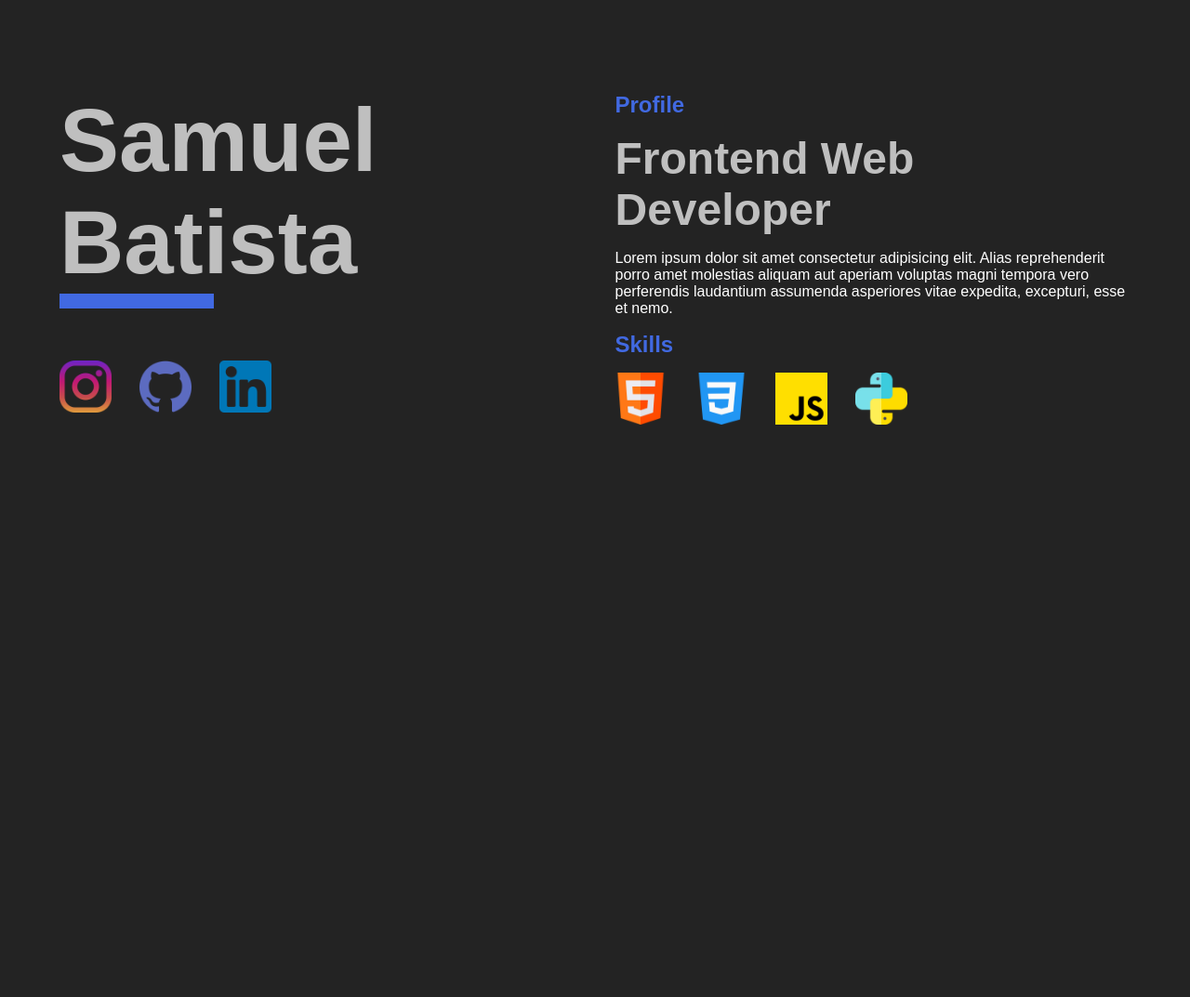
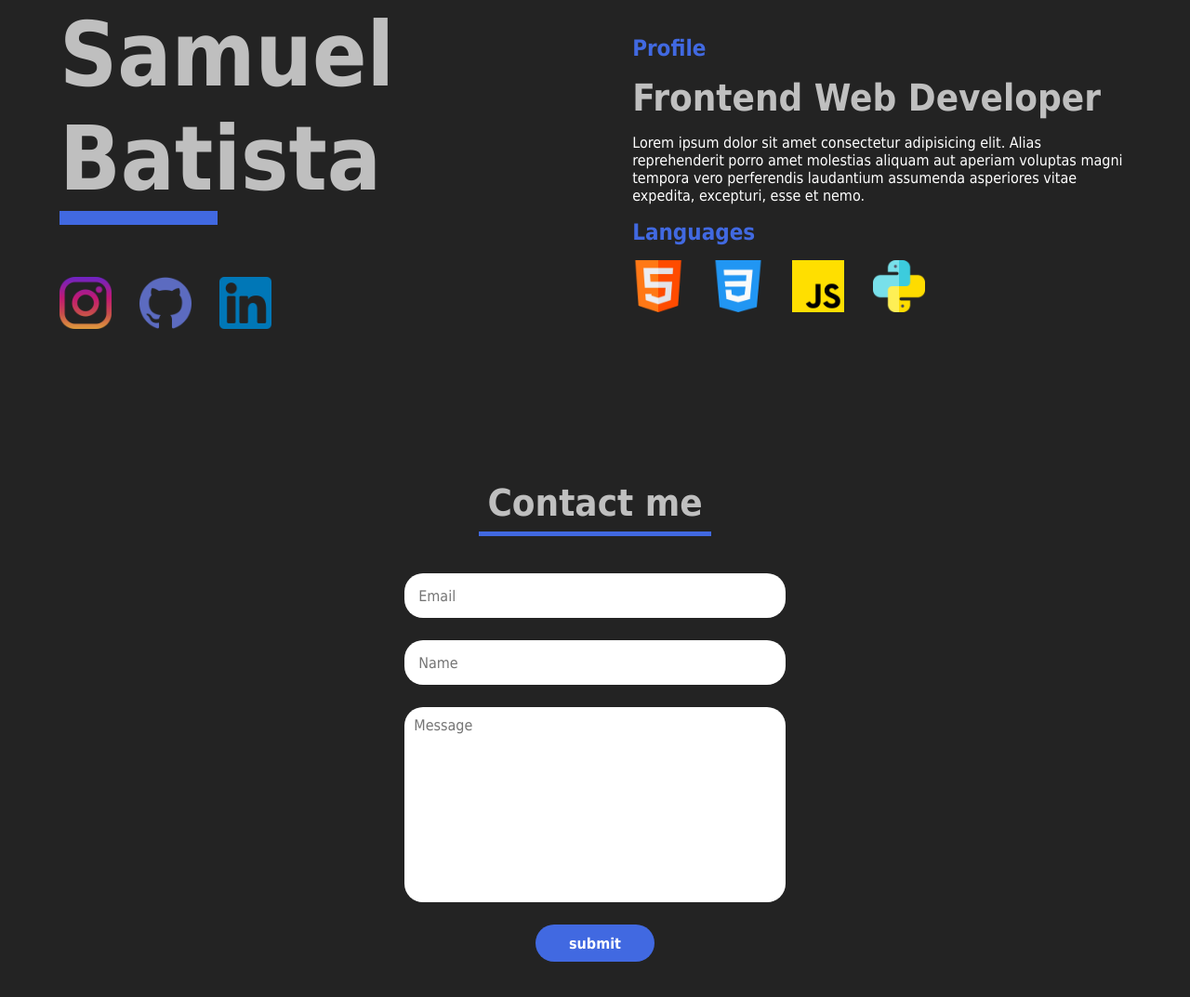
Before and after one commit to Thesamramos/Portifolio, a plain HTML site: page index.html in a window 1280 px wide. Shown: the part 77-1150 px from the top of the page at 93% size. Before the commit the page ends 800 px from the top, so only its background shows below. Drawn offline with Linux system fonts and the light colour scheme.

Commit message:
feedback form

```diff
--- a/css/style.css
+++ b/css/style.css
@@ -9,15 +9,15 @@
     padding: 0;
     margin: 0;
     box-sizing: border-box;
-    font-family:Arial, Helvetica, sans-serif;
+    font-family:Tahoma, Arial, Helvetica, sans-serif;
 }
 
 body {
-    margin: 20vh 5vw;
+    margin: 10vh 5vw;
     background-color: var(--background--);
 }
 
-.page {
+#page {
     display: flex;
     align-items: center;
     justify-content: space-between;
@@ -31,13 +31,13 @@ h1 {
 
 .rect{
     background-color: var(--blue--);
-    width: 13vw;
-    height: 2vh;
+    width: 170px;
+    height: 15px;
     margin-bottom: 7vh;
 }
 
 h2{
-    font-size: 3rem;
+    font-size: 2.5rem;
     color: var(--titles--);
 }
 
@@ -59,3 +59,66 @@ img{
     font-size: 1.5rem;
     font-weight: bold;
 }
+
+.form_div{
+    margin-top: 20vh;
+}
+
+.contact_me{
+    display: flex;
+    flex-direction: column;
+    align-items: center;
+}
+
+.rect2 {
+    width: 250px;
+    height: 5px;
+    margin-top: 1vh;
+    background-color: var(--blue--);
+    display: flex;
+}
+
+form{
+    margin: 5vh;
+    display: flex;
+    flex-direction: column;
+    justify-content: center;
+    align-items: center;
+}
+
+form #email, #name{
+    width: 32vw;
+    height: 6vh;
+    padding: 15px;
+    border: none;
+    border-radius: 20px;
+    margin-bottom: 3vh;
+    font-size: 1rem;
+    outline: none;
+}
+
+input:focus, #message:focus{
+    background-color: lightblue;
+}
+
+#message {
+    width: 32vw;
+    border: none;
+    border-radius: 20px;
+    resize: unset;
+    padding: 10px;
+    font-size: 1rem;
+    outline: none;
+}
+
+#submit {
+    margin-top: 3vh;
+    width: 10vw;
+    height: 5vh;
+    border: none;
+    border-radius: 20px;
+    font-size: 1rem;
+    font-weight: bold;
+    background-color: var(--blue--);
+    color: var(--font--);
+}
--- a/index.html
+++ b/index.html
@@ -10,13 +10,15 @@
 </head>
 
 <body>
-    <section class="page">
+    <section id="page">
         <div class="name_icons">
             <h1>Samuel Batista</h1>
             <div class="rect"></div>
-                <a href="https://www.instagram.com/the_sam_ramos/" target="_blank"><img src="./img/instagram.png" alt="Instagram icon"></a>
+            <a href="https://www.instagram.com/the_sam_ramos/" target="_blank"><img src="./img/instagram.png"
+                    alt="Instagram icon"></a>
             <a href="https://github.com/Thesamramos" target="_blank"><img src="./img/github.png" alt="Github icon"></a>
-                <a href="https://www.linkedin.com/in/samuel-batista-270210239/" target="_blank"><img src="./img/linkedin.png" alt="Linkedin icon"></a>
+            <a href="https://www.linkedin.com/in/samuel-batista-270210239/" target="_blank"><img
+                    src="./img/linkedin.png" alt="Linkedin icon"></a>
         </div>
 
         <div class="informations">
@@ -25,13 +27,30 @@
             <p>Lorem ipsum dolor sit amet consectetur adipisicing elit. Alias reprehenderit porro amet molestias
                 aliquam aut aperiam voluptas magni tempora vero perferendis laudantium assumenda asperiores vitae
                 expedita, excepturi, esse et nemo.</p>
-                <p class="green">Skills</p>
+            <p class="green">Languages</p>
             <img src="./img/html.png" alt="html icon">
             <img src="./img/css-3.png" alt="css icon">
             <img src="./img/js.png" alt="JavaScript icon">
             <img src="./img/python.png" alt="Python icon">
         </div>
     </section>
+
+    <section id="feedback">
+        <div class="form_div">
+            <div class="contact_me">
+                <h2>Contact me</h2>
+                <div class="rect2"></div>
+            </div>
+
+            <form action="" method="post">
+                <input type="email" name="email" id="email" placeholder="Email">
+                <input type="text" name="name" id="name" placeholder="Name">
+                <textarea name="message" id="message" cols="30" rows="10" placeholder="Message"></textarea>
+                <input type="submit" value="submit" id="submit">
+            </form>
+        </div>
+    </section>
+
 </body>
 
 </html>
```
Lines whose indentation alone changed are shown as unchanged.
